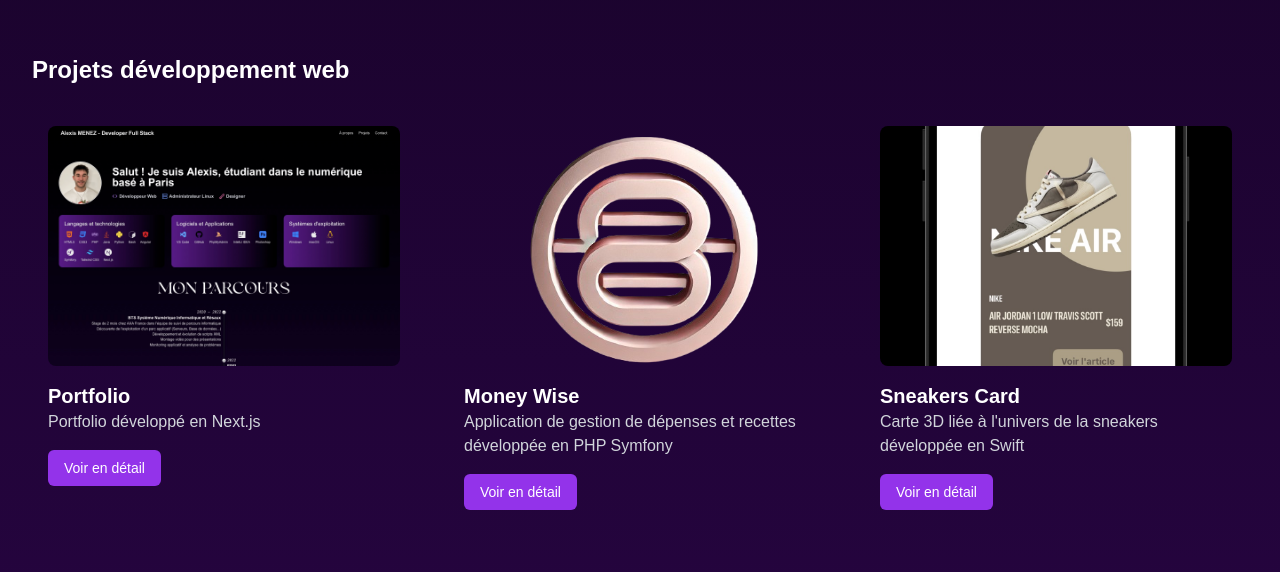
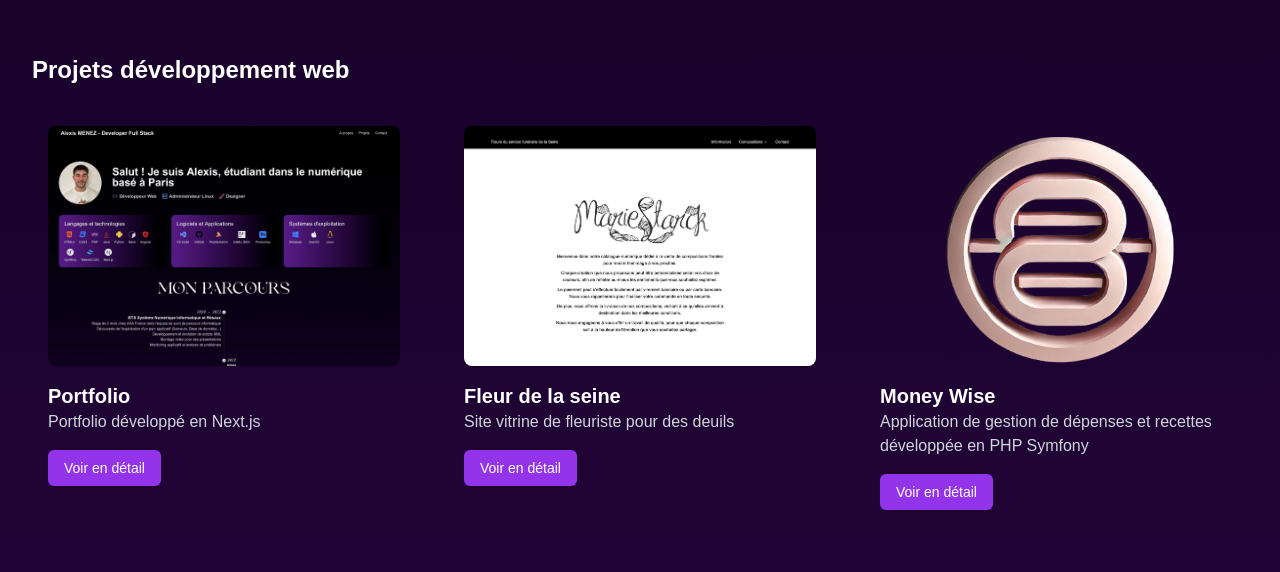
Before and after one commit to Alexmz1/portfolio, a Next.js app: page / in a window 1280 px wide. Shown: the part 1870-2442 px from the top of the page. Built offline with nearby package versions, Linux system fonts and the light colour scheme.

Commit message:
Add project Fleur de la seine

```diff
--- a/src/components/project.js
+++ b/src/components/project.js
@@ -3,9 +3,10 @@ import Link from "next/link";
 
 const Project = () => {
     const devProjects = [
-        { id: 1, type: "dev", title: "Portfolio", description: "Portfolio développé en Next.js", image: "/images/developmentProject/portfolio.jpg", link: "https://github.com/Alexmz1/portfolio" },
-        { id: 2, type: "dev", title: "Money Wise", description: "Application de gestion de dépenses et recettes développée en PHP Symfony", image: "/images/developmentProject/moneyWise.png", link: "https://github.com/Alexmz1/bank-account" },
-        { id: 3, type: "dev", title: "Sneakers Card", description: "Carte 3D liée à l'univers de la sneakers développée en Swift", image: "/images/developmentProject/sneakersCard.jpg", link: "https://github.com/Alexmz1/sneakers-world" },
+        { id: 1, type: "dev", title: "Portfolio", description: "Portfolio développé en Next.js", image: "/images/developmentProject/portfolio.jpg" },
+        { id: 2, type: "dev", title: "Fleur de la seine", description: "Site vitrine de fleuriste pour des deuils", image: "/images/developmentProject/fleurDeLaSeine.png" },
+        { id: 3, type: "dev", title: "Money Wise", description: "Application de gestion de dépenses et recettes développée en PHP Symfony", image: "/images/developmentProject/moneyWise.png" },
+        { id: 4, type: "dev", title: "Sneakers Card", description: "Carte 3D liée à l'univers de la sneakers développée en Swift", image: "/images/developmentProject/sneakersCard.jpg" },
     ];
 
     const designProjects = [
--- a/src/pages/project/[id].js
+++ b/src/pages/project/[id].js
@@ -4,11 +4,13 @@ import Footer from "@/components/projectFooter";
 
 const devProjects = [
     { id: 1, type: "dev", title: "Portfolio", description: "Un portfolio individuel créé avec Next.js pour mettre en valeur mes compétences et réalisations. Ce projet propose des animations lisses, une navigation améliorée et une interface utilisateur contemporaine, assurant une expérience immersive pour les visiteurs. Son design minimaliste et épuré valorise les projets, les expériences de travail et les aptitudes techniques de façon précise et succincte.",
-        image: "/images/developmentProject/portfolio.jpg", link: "https://github.com/Alexmz1/portfolio" },
-    { id: 2, type: "dev", title: "Money Wise", description: "Application de gestion financière personnelle conçue en PHP Symfony. Elle offre aux utilisateurs la possibilité de surveiller leurs revenus et leurs dépenses, et de gérer leur budget. Avec une interface intuitive et des fonctionnalités de filtrage, elle permet une gestion complète de vos finances.",
-        image: "/images/developmentProject/moneyWise.png", link: "https://github.com/Alexmz1/bank-account" },
-    { id: 3, type: "dev", title: "Sneakers Card", description: "Carte avec un effet 3D interactive inspirée de l’univers des sneakers, développée en Swift. Ce projet met en avant des éléments de design réalistes, et une navigation intuitive pour plonger les utilisateurs dans un univers visuellement attrayant.",
-        image: "/images/developmentProject/sneakersCard.jpg", link: "https://github.com/Alexmz1/sneakers-world" },
+        image: "/images/developmentProject/portfolio.jpg", github: "https://github.com/Alexmz1/portfolio" },
+    { id: 2, type: "dev", title: "Fleur de la Seine", description: "Site vitrine développé en pour une fleuriste, mettant en avant des compositions florales pour des événements tels que des deuils. Le site est conçu pour être à la fois esthétique et fonctionnel, offrant une navigation fluide et une présentation claire des services proposés.",
+        image: "/images/developmentProject/fleurDeLaSeine.png", url: "https://fleur-de-la-seine.fr/" },
+    { id: 3, type: "dev", title: "Money Wise", description: "Application de gestion financière personnelle conçue en PHP Symfony. Elle offre aux utilisateurs la possibilité de surveiller leurs revenus et leurs dépenses, et de gérer leur budget. Avec une interface intuitive et des fonctionnalités de filtrage, elle permet une gestion complète de vos finances.",
+        image: "/images/developmentProject/moneyWise.png", github: "https://github.com/Alexmz1/bank-account" },
+    { id: 4, type: "dev", title: "Sneakers Card", description: "Carte avec un effet 3D interactive inspirée de l’univers des sneakers, développée en Swift. Ce projet met en avant des éléments de design réalistes, et une navigation intuitive pour plonger les utilisateurs dans un univers visuellement attrayant.",
+        image: "/images/developmentProject/sneakersCard.jpg", github: "https://github.com/Alexmz1/sneakers-world" },
 ];
 
 const designProjects = [
@@ -76,11 +78,29 @@ export default function ProjectDetail() {
 
                     <div className="lg:w-1/2 pl-0 lg:pl- self-start">
                         <p className="text-lg mb-8">{project.description}</p>
-
-                        {project.type === "dev" && project.link && (
-                            <a href={project.link} target="_blank" rel="noopener noreferrer" className="px-6 py-3 bg-transparent border border-gray-300 text-white font-semibold rounded-lg shadow-md transition duration-300 hover:bg-white hover:text-black">
-                                Voir sur GitHub
-                            </a>
+                        {project.type === "dev" && (
+                            <div className="flex flex-col sm:flex-row gap-4">
+                                {project.url && (
+                                    <a
+                                        href={project.url}
+                                        target="_blank"
+                                        rel="noopener noreferrer"
+                                        className="px-6 py-3 bg-purple-600 text-white font-semibold rounded-lg shadow-md transition duration-300 hover:bg-purple-800"
+                                    >
+                                        Voir le site
+                                    </a>
+                                )}
+                                {project.github && (
+                                    <a
+                                        href={project.github}
+                                        target="_blank"
+                                        rel="noopener noreferrer"
+                                        className="px-6 py-3 bg-transparent border border-gray-300 text-white font-semibold rounded-lg shadow-md transition duration-300 hover:bg-white hover:text-black"
+                                    >
+                                        Voir sur GitHub
+                                    </a>
+                                )}
+                            </div>
                         )}
                     </div>
                 </div>
```
Also changed, not shown: public/images/developmentProject/fleurDeLaSeine.png (added).
